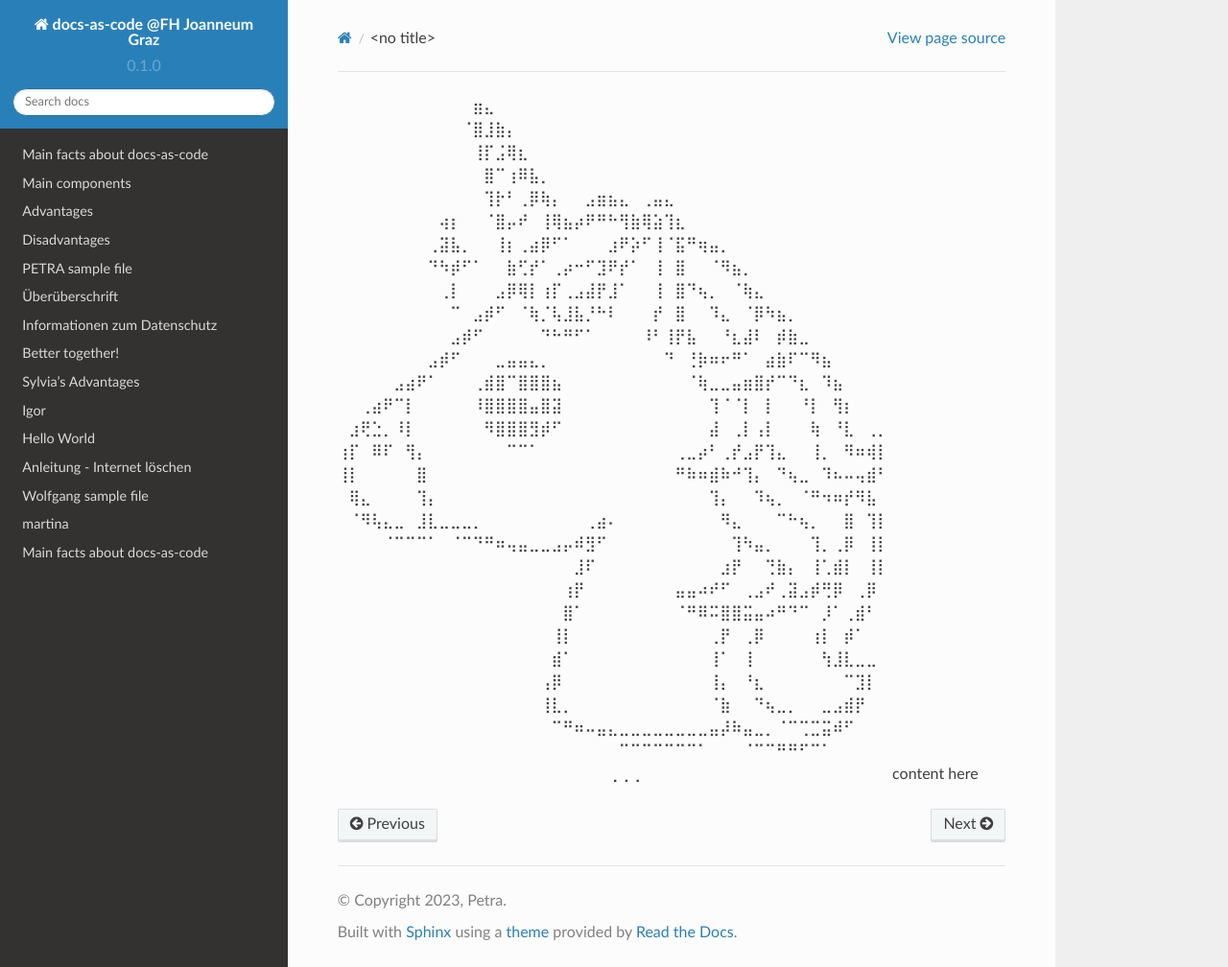
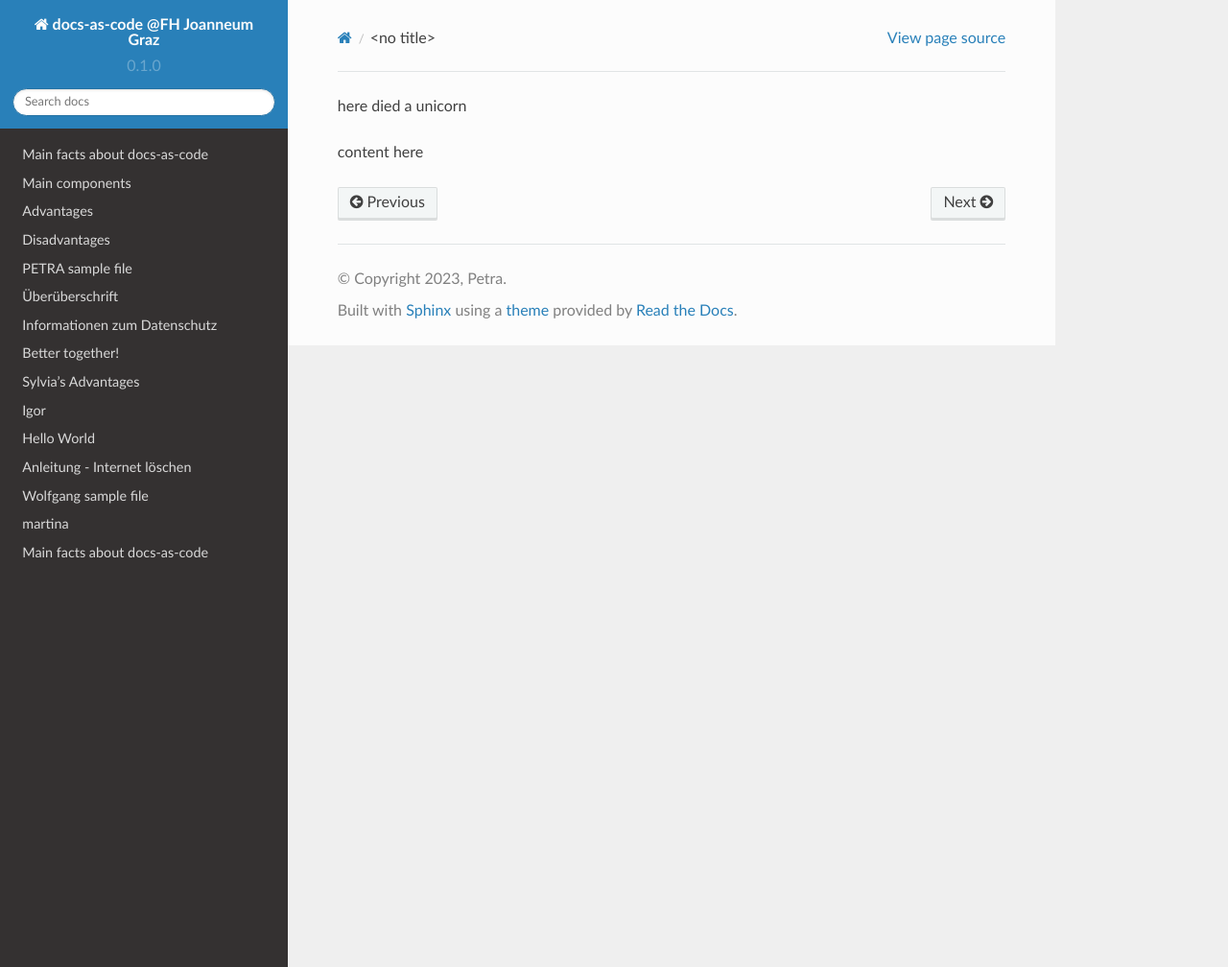
Before and after one commit to pezi77/workshop-fh-2023, a Sphinx documentation site: the page built from docs/source/Conny.rst, in a window 1280 px wide and 1008 px high. Shown: the whole window at 96% size. Built offline with Sphinx 7.4.7 and the Read the Docs theme 2.0.0, drawn with Linux system fonts in a browser that asks for light colours.

Commit message:
Update Conny.rst

```diff
--- a/docs/source/Conny.rst
+++ b/docs/source/Conny.rst
@@ -1,31 +1,3 @@
-⠀⠀⠀⠀⠀⠀⠀⠀⠀⠀⠀⠀⣶⣄⠀⠀⠀⠀⠀⠀⠀⠀⠀⠀⠀⠀⠀⠀⠀⠀⠀⠀⠀⠀⠀⠀⠀⠀⠀⠀⠀⠀⠀⠀⠀⠀⠀⠀⠀
-⠀⠀⠀⠀⠀⠀⠀⠀⠀⠀⠀⠈⣿⣸⣷⡄⠀⠀⠀⠀⠀⠀⠀⠀⠀⠀⠀⠀⠀⠀⠀⠀⠀⠀⠀⠀⠀⠀⠀⠀⠀⠀⠀⠀⠀⠀⠀⠀⠀
-⠀⠀⠀⠀⠀⠀⠀⠀⠀⠀⠀⠀⢸⡏⣨⢿⣆⠀⠀⠀⠀⠀⠀⠀⠀⠀⠀⠀⠀⠀⠀⠀⠀⠀⠀⠀⠀⠀⠀⠀⠀⠀⠀⠀⠀⠀⠀⠀⠀
-⠀⠀⠀⠀⠀⠀⠀⠀⠀⠀⠀⠀⠀⣿⠉⢰⠿⣧⡀⠀⠀⠀⠀⠀⠀⠀⠀⠀⠀⠀⠀⠀⠀⠀⠀⠀⠀⠀⠀⠀⠀⠀⠀⠀⠀⠀⠀⠀⠀
-⠀⠀⠀⠀⠀⠀⠀⠀⠀⠀⠀⠀⠀⢹⡗⠃⢀⡿⢷⡄⠀⠀⣠⣶⣦⣄⠀⢀⣤⣄⠀⠀⠀⠀⠀⠀⠀⠀⠀⠀⠀⠀⠀⠀⠀⠀⠀⠀⠀
-⠀⠀⠀⠀⠀⠀⠀⠀⠀⢴⡆⠀⠀⠈⣿⡤⠞⠀⢸⢿⣦⡴⠟⠛⠓⢻⣷⢿⣵⢹⣆⠀⠀⠀⠀⠀⠀⠀⠀⠀⠀⠀⠀⠀⠀⠀⠀⠀⠀
-⠀⠀⠀⠀⠀⠀⠀⠀⢀⣽⣧⡀⠀⠀⢸⡆⢀⣴⡿⠋⠁⠀⠀⠀⣰⠟⡵⠋⢸⠈⣯⠛⢶⣤⡀⠀⠀⠀⠀⠀⠀⠀⠀⠀⠀⠀⠀⠀⠀
-⠀⠀⠀⠀⠀⠀⠀⠀⠙⠳⡾⠋⠁⠀⠀⣷⢋⡞⠁⢀⡴⠒⠋⣹⠟⡞⠁⠀⢸⠀⣿⠀⠀⠈⠻⣦⡀⠀⠀⠀⠀⠀⠀⠀⠀⠀⠀⠀⠀
-⠀⠀⠀⠀⠀⠀⠀⠀⠀⢀⡇⠀⠀⠀⣠⡿⢿⡇⢰⡏⢀⣠⣼⡟⣸⠁⠀⠀⢸⠀⣿⠙⢦⡀⠀⠈⢷⣄⠀⠀⠀⠀⠀⠀⠀⠀⠀⠀⠀
-⠀⠀⠀⠀⠀⠀⠀⠀⠀⠀⠉⠀⣠⡾⠋⠀⠈⢷⡈⢧⣸⣧⡘⠓⠇⠀⠀⠀⡞⠀⣿⠀⠀⠹⣄⠀⠈⡿⠳⣦⡀⠀⠀⠀⠀⠀⠀⠀⠀
-⠀⠀⠀⠀⠀⠀⠀⠀⠀⠀⣠⡾⠋⠀⠀⠀⠀⠀⠙⠓⠛⠋⠁⠀⠀⠀⠀⠸⠃⢸⡟⣧⠀⠀⠘⣆⣼⠇⠀⡾⣷⣀⠀⠀⠀⠀⠀⠀⠀
-⠀⠀⠀⠀⠀⠀⠀⠀⣠⡾⠋⠀⠀⠀⣀⣤⣤⣄⡀⠀⠀⠀⠀⠀⠀⠀⠀⠀⠀⠙⠀⢘⡷⠶⠖⠛⠁⠀⣴⣷⠏⠉⠻⣦⠀⠀⠀⠀⠀
-⠀⠀⠀⠀⠀⣠⣴⠟⠁⠀⠀⠀⢀⣾⣿⠉⣿⣿⣿⣦⠀⠀⠀⠀⠀⠀⠀⠀⠀⠀⠀⠈⢷⣀⣀⣤⣶⣿⡞⠉⠙⣆⠀⠹⣦⠀⠀⠀⠀
-⠀⠀⢀⣴⠟⠉⡇⠀⠀⠀⠀⠀⠸⣿⣿⣿⣿⣤⣿⣽⠀⠀⠀⠀⠀⠀⠀⠀⠀⠀⠀⠀⠀⢹⠈⠈⡇⠀⡇⠀⠀⠘⡇⠀⢻⡆⠀⠀⠀
-⠀⣰⢟⣑⡀⠸⡇⠀⠀⠀⠀⠀⠀⠻⣿⣿⣿⣻⡾⠋⠀⠀⠀⠀⠀⠀⠀⠀⠀⠀⠀⠀⠀⣼⠀⢀⡇⢠⡇⠀⠀⠀⢷⠀⠘⣇⠀⢀⡀
-⢰⡏⠀⠿⠏⠀⢻⡄⠀⠀⠀⠀⠀⠀⠀⠉⠉⠁⠀⠀⠀⠀⠀⠀⠀⠀⠀⠀⠀⠀⢀⣀⡴⠃⢀⡞⣠⡟⢹⣄⠀⠀⢸⡀⠀⠻⠶⢾⡇
-⢸⡇⠀⠀⠀⠀⠀⣿⠀⠀⠀⠀⠀⠀⠀⠀⠀⠀⠀⠀⠀⠀⠀⠀⠀⠀⠀⠀⠀⠀⠛⠷⠶⣾⠷⠚⢹⡄⠀⠙⢦⣀⠀⠹⠦⠤⢤⣾⠃
-⠀⢿⣄⠀⠀⠀⠀⢹⡄⠀⠀⠀⠀⠀⠀⠀⠀⠀⠀⠀⠀⠀⠀⠀⠀⠀⠀⠀⠀⠀⠀⠀⠀⢹⡄⠀⠀⠹⢦⡀⠀⠈⠛⠲⠶⡞⠻⣧⠀
-⠀⠈⠻⢧⣄⣀⠀⣸⣇⣀⣀⣀⡀⠀⠀⠀⠀⠀⠀⠀⠀⠀⢀⣴⠄⠀⠀⠀⠀⠀⠀⠀⠀⠀⠻⣄⠀⠀⠀⠉⠓⢦⡀⠀⠀⣿⠀⢹⡇
-⠀⠀⠀⠀⠈⠉⠉⠉⠁⠀⠈⠉⠙⠛⠶⢤⣤⣀⣀⣠⡤⠾⣻⠋⠀⠀⠀⠀⠀⠀⠀⠀⠀⠀⠀⢹⠳⣤⡀⠀⠀⠀⢹⡀⢀⡿⠀⢸⡇
-⠀⠀⠀⠀⠀⠀⠀⠀⠀⠀⠀⠀⠀⠀⠀⠀⠀⠀⠀⠀⠀⣸⠏⠀⠀⠀⠀⠀⠀⠀⠀⠀⠀⠀⣰⡟⠀⠀⢙⣷⡄⠀⢸⢁⣾⡇⠀⢸⡇
-⠀⠀⠀⠀⠀⠀⠀⠀⠀⠀⠀⠀⠀⠀⠀⠀⠀⠀⠀⠀⢰⡟⠀⠀⠀⠀⠀⠀⠀⠀⣤⣤⠴⠞⠋⠀⢀⣠⠞⢀⣽⣠⡾⢛⡿⠀⢀⡿⠀
-⠀⠀⠀⠀⠀⠀⠀⠀⠀⠀⠀⠀⠀⠀⠀⠀⠀⠀⠀⠀⣿⠁⠀⠀⠀⠀⠀⠀⠀⠀⠈⠛⠿⠭⣿⣿⣭⣤⠴⠛⠙⠉⠀⡸⠁⢀⣾⠃⠀
-⠀⠀⠀⠀⠀⠀⠀⠀⠀⠀⠀⠀⠀⠀⠀⠀⠀⠀⠀⢸⡇⠀⠀⠀⠀⠀⠀⠀⠀⠀⠀⠀⠀⢀⡟⠀⢀⡿⠀⠀⠀⠀⢰⡇⠀⡾⠁⠀⠀
-⠀⠀⠀⠀⠀⠀⠀⠀⠀⠀⠀⠀⠀⠀⠀⠀⠀⠀⠀⣾⠁⠀⠀⠀⠀⠀⠀⠀⠀⠀⠀⠀⠀⢸⠁⠀⢸⠀⠀⠀⠀⠀⠀⢳⣸⣇⣀⣀⠀
-⠀⠀⠀⠀⠀⠀⠀⠀⠀⠀⠀⠀⠀⠀⠀⠀⠀⠀⢠⡿⠀⠀⠀⠀⠀⠀⠀⠀⠀⠀⠀⠀⠀⢸⡄⠀⠘⣆⠀⠀⠀⠀⠀⠀⠀⠉⣹⡇⠀
-⠀⠀⠀⠀⠀⠀⠀⠀⠀⠀⠀⠀⠀⠀⠀⠀⠀⠀⢸⣇⡀⠀⠀⠀⠀⠀⠀⠀⠀⠀⠀⠀⠀⠈⣷⠀⠀⠙⢦⣀⡀⠀⠀⣀⣠⣾⡟⠀⠀
-⠀⠀⠀⠀⠀⠀⠀⠀⠀⠀⠀⠀⠀⠀⠀⠀⠀⠀⠀⠉⠛⠶⠤⣤⣄⣀⣀⣀⣀⣀⣀⣀⣀⣤⡼⠷⣤⣀⡀⠈⠉⢉⣉⣭⠾⠋⠀⠀⠀
-⠀⠀⠀⠀⠀⠀⠀⠀⠀⠀⠀⠀⠀⠀⠀⠀⠀⠀⠀⠀⠀⠀⠀⠀⠀⠉⠉⠉⠉⠉⠉⠉⠁⠀⠀⠀⠈⠉⠉⠛⠛⠋⠉⠁⠀⠀⠀⠀⠀
-⠀⠀⠀⠀⠀⠀⠀⠀⠀⠀⠀⠀⠀⠀⠀⠀⠀⠀⠀⠀⠀⠀⠀⠀⢀⢀⢀⠀⠀⠀⠀⠀⠀⠀⠀⠀⠀⠀⠀⠀⠀⠀⠀⠀⠀⠀⠀⠀⠀
+here died a unicorn
+
 content here
```
